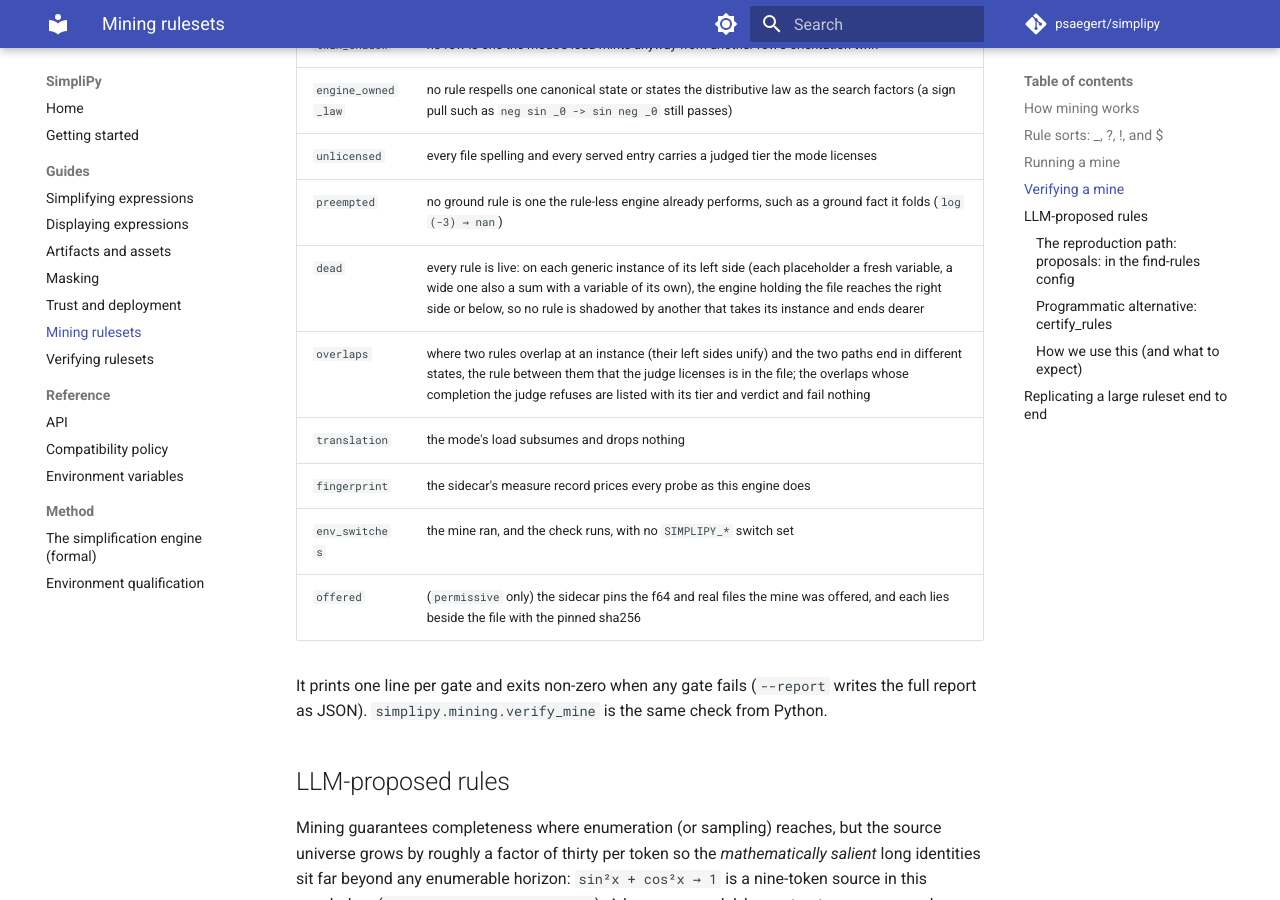
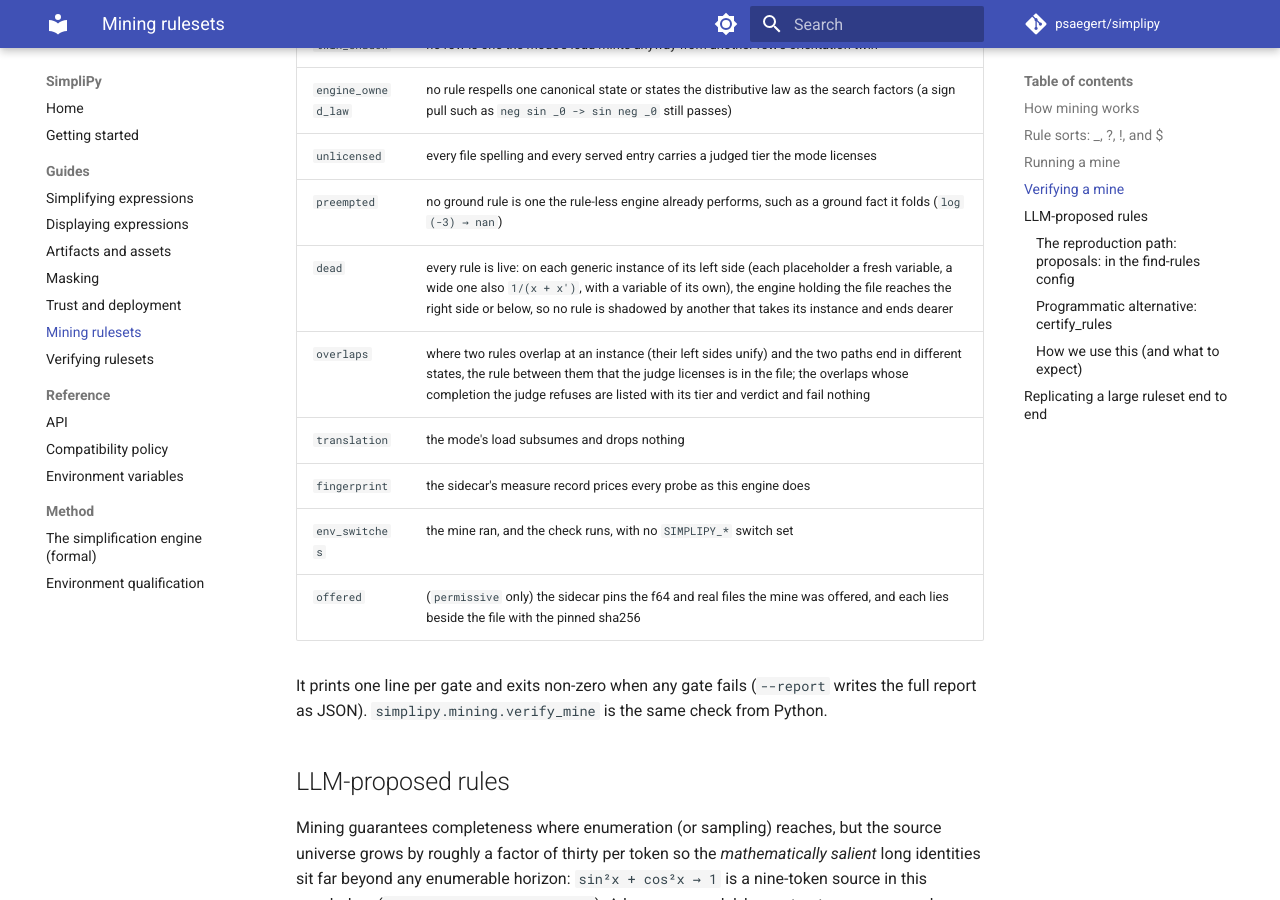
Before and after one commit to psaegert/simplipy, an MkDocs documentation site: the page built from docs/rules.md, in a window 1280 px wide and 900 px high, scrolled down 6165 px. Built offline with MkDocs 1.6.1 and Material for MkDocs 9.7.7, drawn with Linux system fonts in a browser that asks for light colours; comment, search, counter and statistics services are not loaded.

Commit message:
The prune's composite probe is no bag a narrower slot can take apart
A wide slot's composite probe was the sum `x + x'`, and inside a sum a `?`
cover matches part of the bag: `?0 + 1 -> ?0` rewrites `sin(x + x' + 1)` with
`?0` bound to `x`, so `sin(_0 + 1) -> sin(_0)` read as covered and was pruned,
though `sin(sin(x) + 1)` needs it. The probe is now `1/(x + x')`: core language,
finite and nonzero a.e., and no bag.

Co-Authored-By: Claude Opus 5.5 <noreply@anthropic.com>
Claude-Session: https://claude.ai/code/session_016gamUqKQqroqag4GFsNu6W

```diff
--- a/docs/rules.md
+++ b/docs/rules.md
@@ -265,7 +265,7 @@ simplipy verify-mine rules_real.json --mode real -e config.yaml
 | `engine_owned_law` | no rule respells one canonical state or states the distributive law as the search factors (a sign pull such as `neg sin _0 -> sin neg _0` still passes) |
 | `unlicensed` | every file spelling and every served entry carries a judged tier the mode licenses |
 | `preempted` | no ground rule is one the rule-less engine already performs, such as a ground fact it folds (`log (-3) → nan`) |
-| `dead` | every rule is live: on each generic instance of its left side (each placeholder a fresh variable, a wide one also a sum with a variable of its own), the engine holding the file reaches the right side or below, so no rule is shadowed by another that takes its instance and ends dearer |
+| `dead` | every rule is live: on each generic instance of its left side (each placeholder a fresh variable, a wide one also `1/(x + x')`, with a variable of its own), the engine holding the file reaches the right side or below, so no rule is shadowed by another that takes its instance and ends dearer |
 | `overlaps` | where two rules overlap at an instance (their left sides unify) and the two paths end in different states, the rule between them that the judge licenses is in the file; the overlaps whose completion the judge refuses are listed with its tier and verdict and fail nothing |
 | `translation` | the mode's load subsumes and drops nothing |
 | `fingerprint` | the sidecar's measure record prices every probe as this engine does |
```
Also changed, not shown: CHANGELOG.md (+4 -2 lines), 3 other files.
